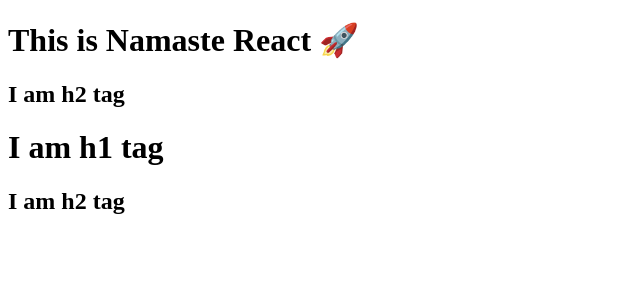
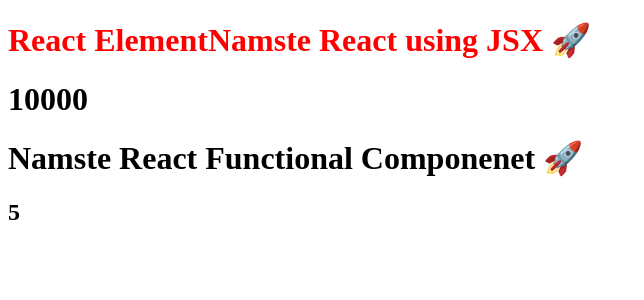
Before and after one commit to ShubhamPDev7/React-Learning, a React (Vite) app: page / in a window 1280 px wide. Shown: the top 300 px of the page, without its empty margins (0-644 px from the left). Built offline with nearby package versions, Linux system fonts and the light colour scheme.

Commit message:
Got basic understanding of React Elements and React Functional Components

```diff
--- a/App.js
+++ b/App.js
@@ -1,30 +1,26 @@
 import React from "react";
 import ReactDOM from "react-dom/client";
 
+const elem = <span>React Element</span>;
 
-const parent = React.createElement(
-  "div",
-  {
-    id: "parent"
-  },
- [
-   React.createElement(
-    "div",
-    {
-      id: "child"
-    },
-    [React.createElement("h1", {}, "This is Namaste React 🚀"), React.createElement("h2", {}, "I am h2 tag")]
-  ),
-   React.createElement(
-    "div",
-    {
-      id: "child2"
-    },
-    [React.createElement("h1", {}, "I am h1 tag"), React.createElement("h2", {}, "I am h2 tag")]
-  )
- ]
+const title = () => (
+  <h1 id="heading" className="head" tabIndex={1}>
+    {elem}
+    Namste React using JSX 🚀
+  </h1>
 );
 
+const number = 10000;
+
+const HeadingComponent = () => (
+  <div id="container">
+    {title()}
+    <h1>{number}</h1>
+    <h1 className="heading">Namste React Functional Componenet 🚀</h1>
+    <h2>{2 + 3}</h2>
+  </div>
+);
 
 const root = ReactDOM.createRoot(document.getElementById("root"));
-root.render(parent);
+
+root.render(<HeadingComponent />);
--- a/index.html
+++ b/index.html
@@ -7,7 +7,9 @@
   <link rel="stylesheet" href="index.css">
 </head>
 <body>
-  <div id="root"></div>
+  <div id="root">
+    <h1>Not Rendered</h1>
+  </div>
 
   <script type="module" src="./App.js">
 
--- a/package.json
+++ b/package.json
@@ -7,6 +7,8 @@
     "main": false
   },
   "scripts": {
+    "start": "parcel index.html",
+    "build": "parcel build index.html",
     "test": "jest"
   },
   "repository": {
@@ -28,6 +30,6 @@
     "react-dom": "^19.2.8"
   },
   "browserslist": [
-    "last 2 Chrome version"
+    "last 2 versions"
   ]
 }
```
Also changed, not shown: Ep-2-laying-the-foundation/notes/03-laying-the-foundation.md (added), 1 other file (tests, documents, lock files or other folders).
